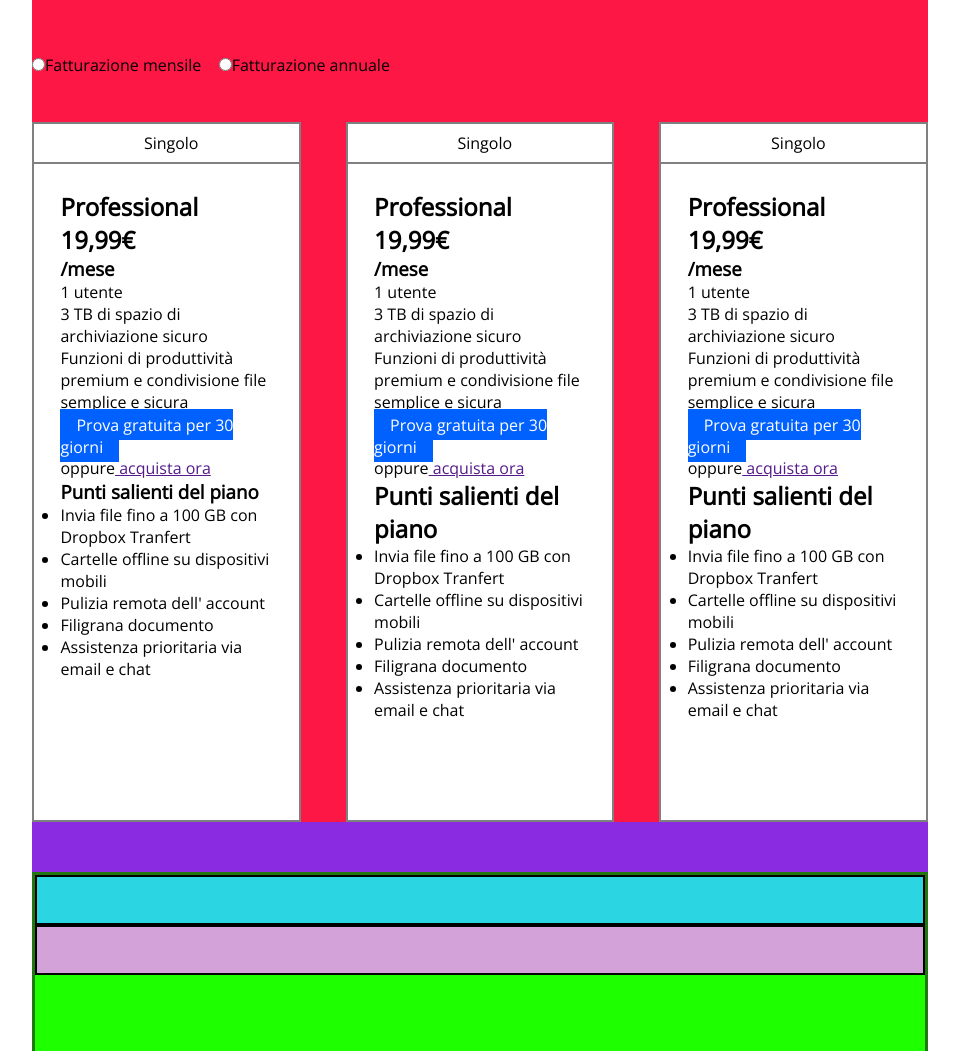
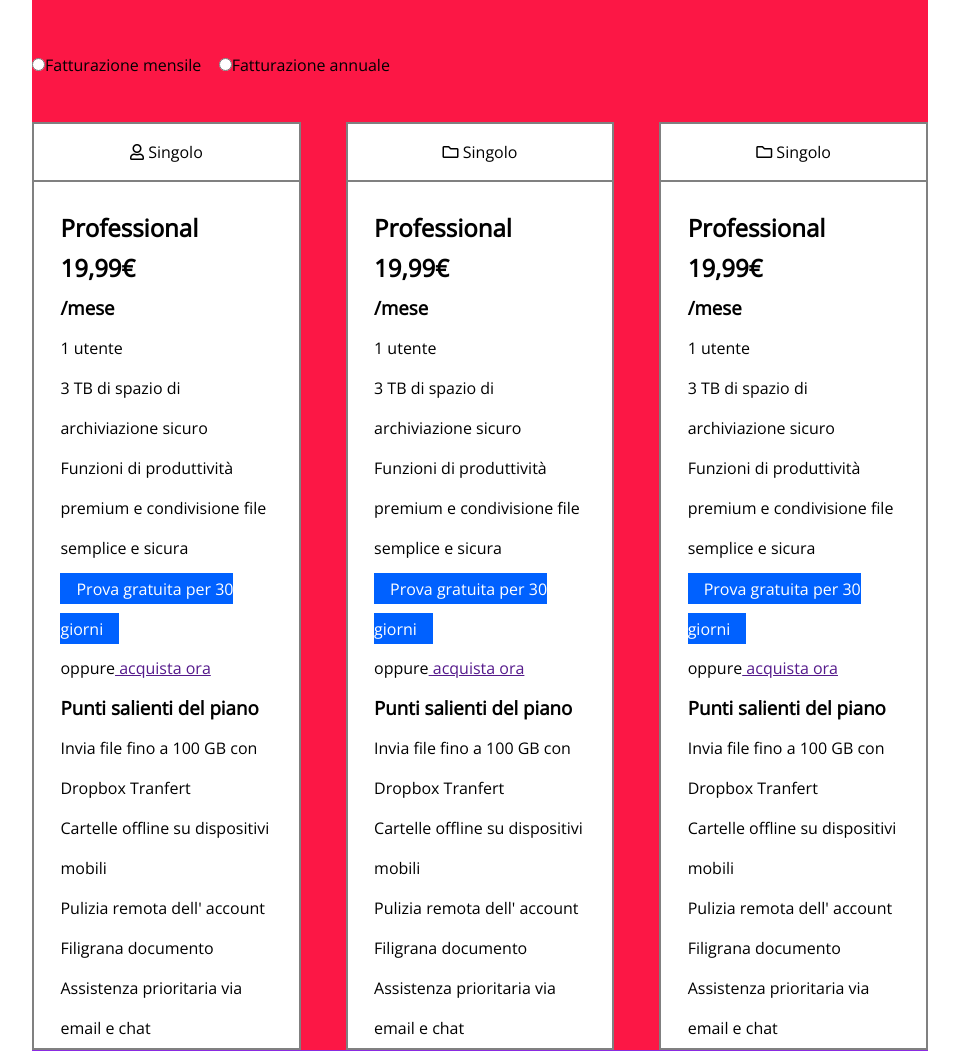
Before and after one commit to SimoneCorona/htmlcss-dropbox, a plain HTML site: page index.html in a window 1280 px wide. Shown: the part 928-1979 px from the top of the page, without its empty margins (160-1119 px from the left). Drawn offline with nearby package versions, Linux system fonts and the light colour scheme.

Commit message:
aggiunto icona titolo col e line-height col main

```diff
--- a/css/stile.css
+++ b/css/stile.css
@@ -19,6 +19,9 @@ html{
     color: white;
     padding: 0.3em 1em;
     text-decoration: none;
+}
+li{
+    list-style: none;
 }
 /* HEADER */
 .cont-head{
@@ -117,10 +120,11 @@ html{
     border: 2px solid grey;
     float: left;
     width: 30%;
+    line-height: 2.5em;
     /* test */
-    height: 700px;
+    /* height: 700px; */
     /* test */
-    /* width: calc(30%-4px); */
+
 }
 .mid{
     margin: 0 5%;
--- a/index.html
+++ b/index.html
@@ -51,7 +51,7 @@
             </section>
             <section class="cont-col clearfix">
                 <div class="col">
-                    <div class="title-col"><i class="fal fa-address-book"></i>Singolo</div>
+                    <div class="title-col"><i class="far fa-user"></i> Singolo</div>
                     <div class="content-col">
                         <h1>Professional</h1>
                         <h2>19,99€</h2>
@@ -72,7 +72,7 @@
                     </div>
                 </div>
                 <div class="col mid">
-                    <div class="title-col"><i class="fal fa-address-book"></i>Singolo</div>
+                    <div class="title-col"><i class="far fa-folder"></i> Singolo</div>
                     <div class="content-col">
                         <h1>Professional</h1>
                         <h2>19,99€</h2>
@@ -82,7 +82,7 @@
                         <p>Funzioni di produttività premium e condivisione file semplice e sicura</p>
                         <a href="" class="btn-blue">Prova gratuita per 30 giorni</a>
                         <p>oppure<a href=""> acquista ora</a></p>
-                        <h2>Punti salienti del piano</h2>
+                        <h3>Punti salienti del piano</h3>
                         <ul>
                             <li>Invia file fino a 100 GB con Dropbox Tranfert</li>
                             <li>Cartelle offline su dispositivi mobili</li>
@@ -93,7 +93,7 @@
                     </div>
                 </div>
                 <div class="col">
-                    <div class="title-col"><i class="fal fa-address-book"></i>Singolo</div>
+                    <div class="title-col"><i class="far fa-folder"></i> Singolo</div>
                     <div class="content-col">
                         <h1>Professional</h1>
                         <h2>19,99€</h2>
@@ -103,7 +103,7 @@
                         <p>Funzioni di produttività premium e condivisione file semplice e sicura</p>
                         <a href="" class="btn-blue">Prova gratuita per 30 giorni</a>
                         <p>oppure<a href=""> acquista ora</a></p>
-                        <h2>Punti salienti del piano</h2>
+                        <h3>Punti salienti del piano</h3>
                         <ul>
                             <li>Invia file fino a 100 GB con Dropbox Tranfert</li>
                             <li>Cartelle offline su dispositivi mobili</li>
```
